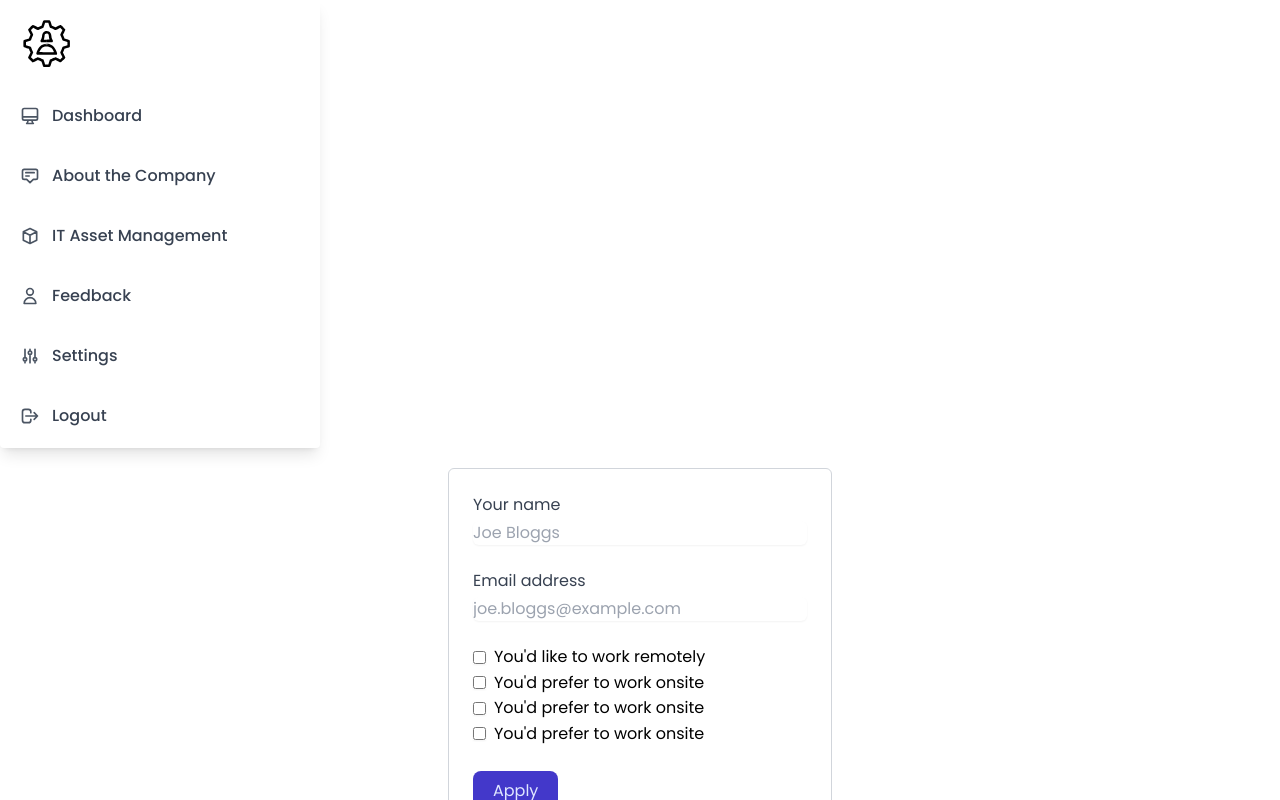
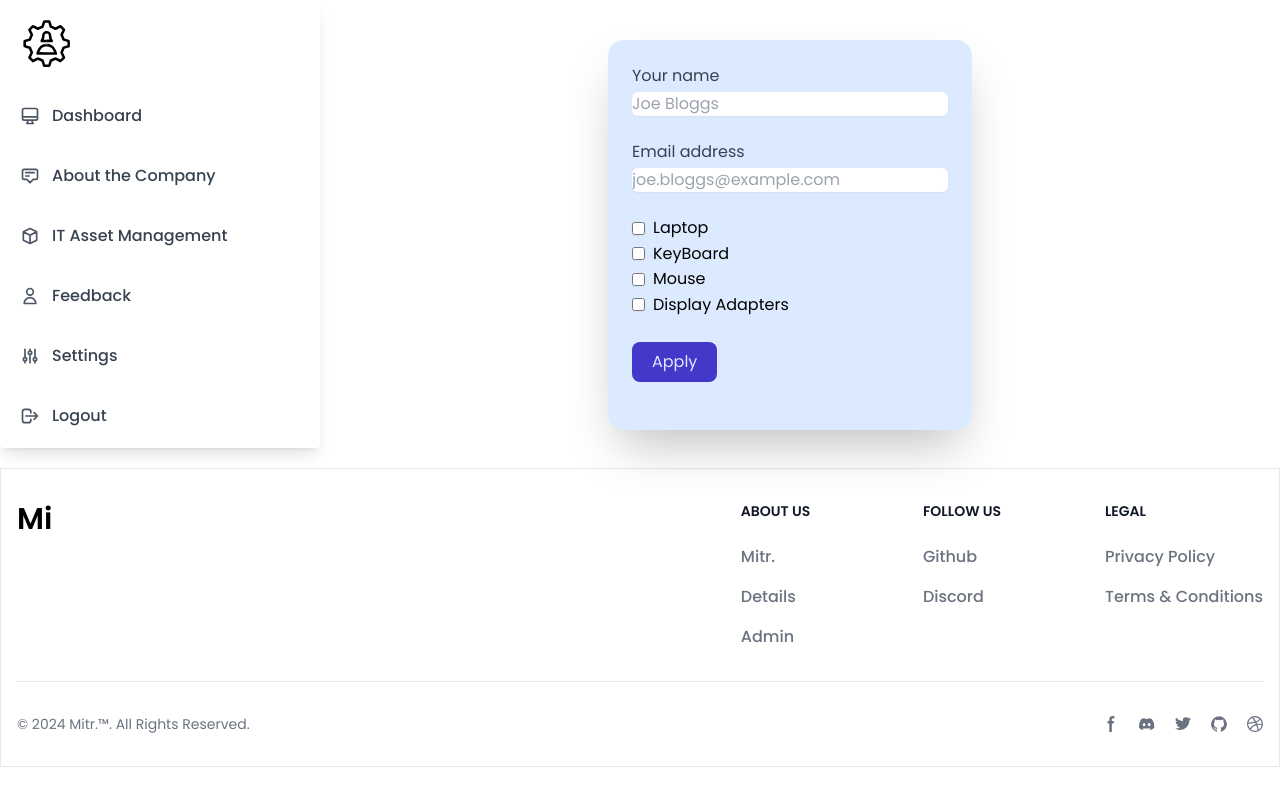
Before and after one commit to piyushbaibhav/Mitr, a React (Vite) app: page /it in a window 1280 px wide. Shown: the top 800 px of the page. Built offline with nearby package versions, Linux system fonts and the light colour scheme.

Commit message:
Request Form Update

```diff
--- a/src/components/Hamburger.jsx
+++ b/src/components/Hamburger.jsx
@@ -47,7 +47,7 @@ export default function Hamburger() {
                     <span>IT Asset Management</span>
                 </a></Link>
             </li>
-            <li> <Link to='/feedback'>
+            <li> <Link to='/faqs'>
                 <a href="#" class="flex items-center space-x-3 text-gray-700 p-2 rounded-md font-medium hover:bg-gray-200 focus:bg-gray-200 focus:shadow-outline">
                     <span class="text-gray-600">
                         <svg class="h-5" xmlns="http://www.w3.org/2000/svg" fill="none" viewBox="0 0 24 24" stroke="currentColor">
--- a/src/pages/ITasset.jsx
+++ b/src/pages/ITasset.jsx
@@ -5,14 +5,13 @@ import Hamburger from '../components/Hamburger'
 export default function ITasset() {
     return (
     <>
-    <div>
+    <div className='flex'>
     <Hamburger/>
-    <div>
-        <div class="w-full md:w-96 md:max-w-full mx-auto">
-            <div class="p-6 border border-gray-300 sm:rounded-md">
+        <div class="mt-10 ml-72">
+            <div class="bg-blue-100 shadow-2xl rounded-2xl p-6">
                 <form
                 method="POST"
-                action="https://herotofu.com/start"
+                action="Confirmed"
                 enctype="multipart/form-data"
                 >
                 <label class="block mb-6">
@@ -78,7 +77,7 @@ export default function ITasset() {
                             "
 
                         />
-                        <span class="ml-2">You'd like to work remotely</span>
+                        <span class="ml-2">Laptop</span>
                         </label>
                     </div>
                     <div>
@@ -99,7 +98,7 @@ export default function ITasset() {
                             focus:ring-opacity-50
                             "
                         />
-                        <span class="ml-2">You'd prefer to work onsite</span>
+                        <span class="ml-2">KeyBoard</span>
                         </label>
                     </div>
                     <div>
@@ -120,7 +119,7 @@ export default function ITasset() {
                             focus:ring-opacity-50
                             "
                         />
-                        <span class="ml-2">You'd prefer to work onsite</span>
+                        <span class="ml-2">Mouse</span>
                         </label>
                     </div>
                     <div>
@@ -141,7 +140,7 @@ export default function ITasset() {
                             focus:ring-opacity-50
                             "
                         />
-                        <span class="ml-2">You'd prefer to work onsite</span>
+                        <span class="ml-2">Display Adapters</span>
                         </label>
                     </div>
                     </div>
@@ -168,7 +167,7 @@ export default function ITasset() {
             </div>
             </div>
 
-    </div>
+
     </div>
     </>
     )
```
